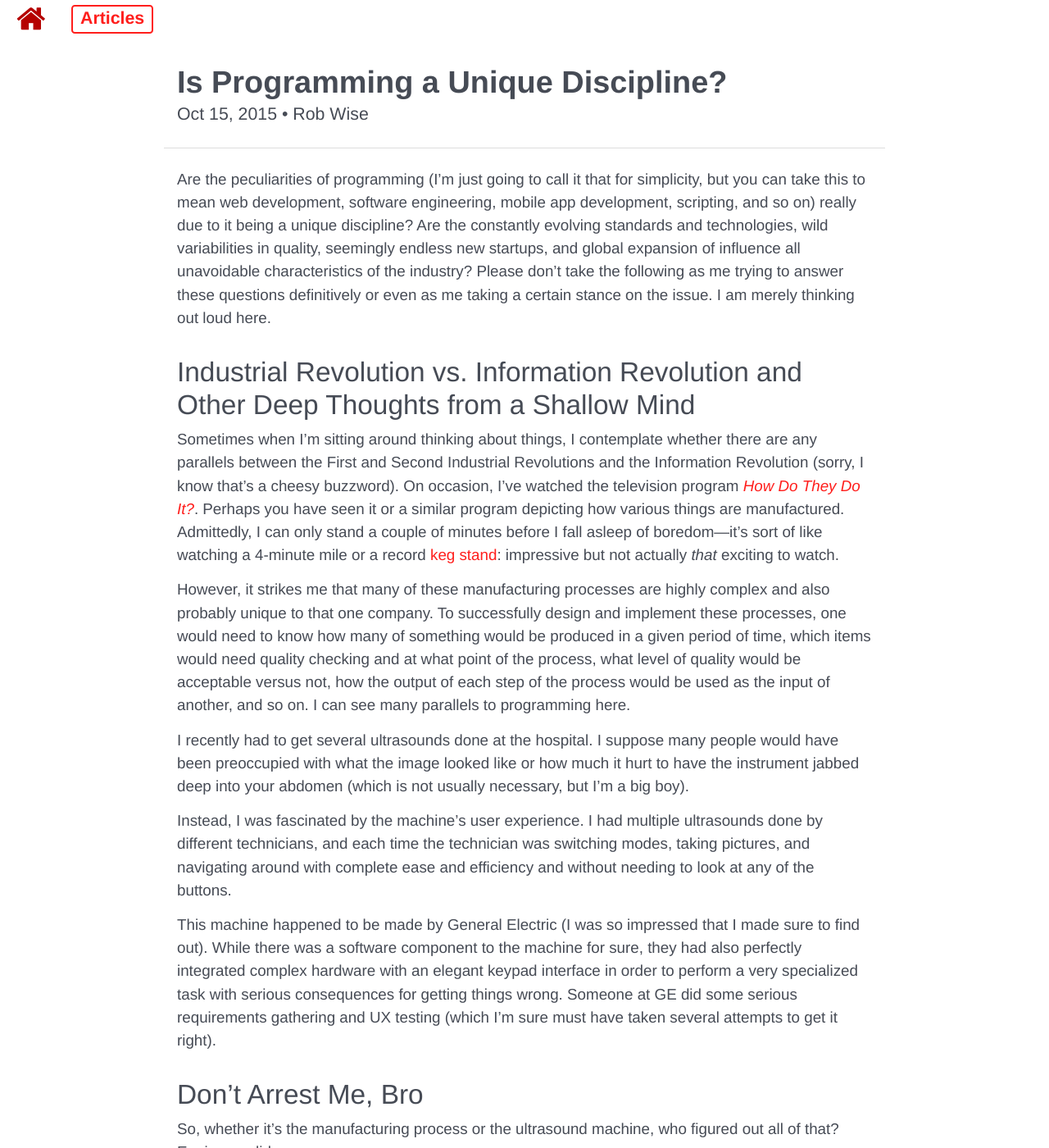
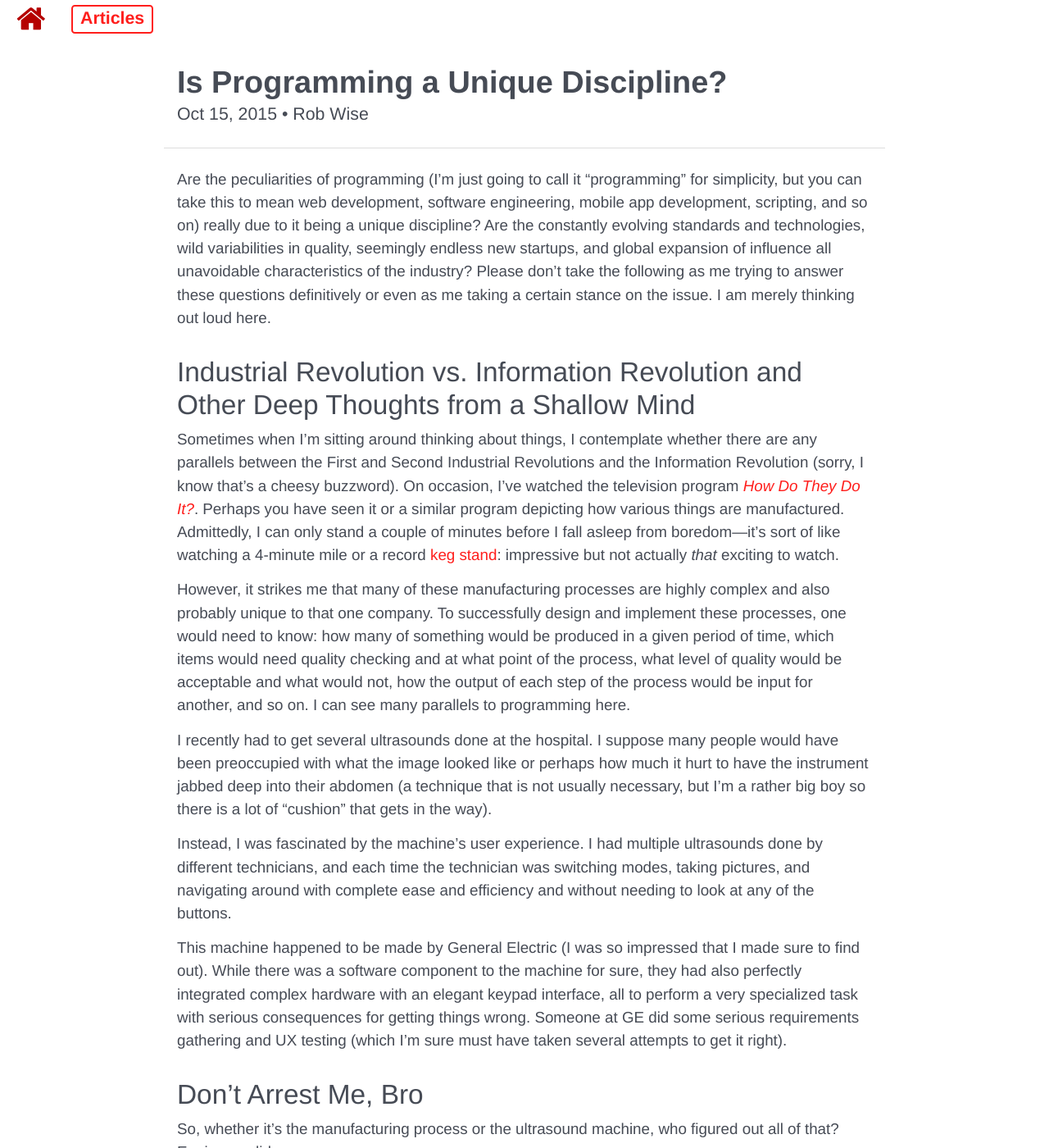
Before and after one commit to robwise/robwise.github.io, a Jekyll site: the page built from _posts/2015-10-15-is-programming-a-unique-discipline.md, in a window 1280 px wide and 1400 px high. Shown: the whole window at 82% size. Built offline with Jekyll 4.4.1, drawn with Linux system fonts in a browser that asks for light colours; nearby versions of some CDN libraries; Markdown is read by kramdown in place of the engine named in the settings; comment, search, counter and statistics services are not loaded; some of the changed text lies outside the part shown.

Commit message:
edit is-programmming-a-unique-discipline.md

```diff
--- a/_posts/2015-10-15-is-programming-a-unique-discipline.md
+++ b/_posts/2015-10-15-is-programming-a-unique-discipline.md
@@ -6,33 +6,33 @@
 published: True
 ---
 
-Are the peculiarities of programming (I'm just going to call it that for simplicity, but you can take this to mean web development, software engineering, mobile app development, scripting, and so on) really due to it being a unique discipline? Are the constantly evolving standards and technologies, wild variabilities in quality, seemingly endless new startups, and global expansion of influence all unavoidable characteristics of the industry? Please don't take the following as me trying to answer these questions definitively or even as me taking a certain stance on the issue. I am merely thinking out loud here.
+Are the peculiarities of programming (I'm just going to call it "programming" for simplicity, but you can take this to mean web development, software engineering, mobile app development, scripting, and so on) really due to it being a unique discipline? Are the constantly evolving standards and technologies, wild variabilities in quality, seemingly endless new startups, and global expansion of influence all unavoidable characteristics of the industry? Please don't take the following as me trying to answer these questions definitively or even as me taking a certain stance on the issue. I am merely thinking out loud here.
 
 ## Industrial Revolution vs. Information Revolution and Other Deep Thoughts from a Shallow Mind
-Sometimes when I'm sitting around thinking about things, I contemplate whether there are any parallels between the First and Second Industrial Revolutions and the Information Revolution (sorry, I know that's a cheesy buzzword). On occasion, I've watched the television program [*How Do They Do It?*][how-do-they-do-it]. Perhaps you have seen it or a similar program depicting how various things are manufactured. Admittedly, I can only stand a couple of minutes before I fall asleep of boredom&mdash;it's sort of like watching a 4-minute mile or a record [keg stand][keg-stand]: impressive but not actually *that* exciting to watch.
+Sometimes when I'm sitting around thinking about things, I contemplate whether there are any parallels between the First and Second Industrial Revolutions and the Information Revolution (sorry, I know that's a cheesy buzzword). On occasion, I've watched the television program [*How Do They Do It?*][how-do-they-do-it]. Perhaps you have seen it or a similar program depicting how various things are manufactured. Admittedly, I can only stand a couple of minutes before I fall asleep from boredom&mdash;it's sort of like watching a 4-minute mile or a record [keg stand][keg-stand]: impressive but not actually *that* exciting to watch.
 
-However, it strikes me that many of these manufacturing processes are highly complex and also probably unique to that one company. To successfully design and implement these processes, one would need to know how many of something would be produced in a given period of time, which items would need quality checking and at what point of the process, what level of quality would be acceptable versus not, how the output of each step of the process would be used as the input of another, and so on. I can see many parallels to programming here.
+However, it strikes me that many of these manufacturing processes are highly complex and also probably unique to that one company. To successfully design and implement these processes, one would need to know: how many of something would be produced in a given period of time, which items would need quality checking and at what point of the process, what level of quality would be acceptable and what would not, how the output of each step of the process would be input for another, and so on. I can see many parallels to programming here.
 
-I recently had to get several ultrasounds done at the hospital. I suppose many people would have been preoccupied with what the image looked like or how much it hurt to have the instrument jabbed deep into your abdomen (which is not usually necessary, but I'm a big boy).
+I recently had to get several ultrasounds done at the hospital. I suppose many people would have been preoccupied with what the image looked like or perhaps how much it hurt to have the instrument jabbed deep into their abdomen (a technique that is not usually necessary, but I'm a rather big boy so there is a lot of "cushion" that gets in the way).
 
 Instead, I was fascinated by the machine's user experience. I had multiple ultrasounds done by different technicians, and each time the technician was switching modes, taking pictures, and navigating around with complete ease and efficiency and without needing to look at any of the buttons.
 
-This machine happened to be made by General Electric (I was so impressed that I made sure to find out). While there was a software component to the machine for sure, they had also perfectly integrated complex hardware with an elegant keypad interface in order to perform a very specialized task with serious consequences for getting things wrong. Someone at GE did some serious requirements gathering and UX testing (which I'm sure must have taken several attempts to get it right).
+This machine happened to be made by General Electric (I was so impressed that I made sure to find out). While there was a software component to the machine for sure, they had also perfectly integrated complex hardware with an elegant keypad interface, all to perform a very specialized task with serious consequences for getting things wrong. Someone at GE did some serious requirements gathering and UX testing (which I'm sure must have taken several attempts to get it right).
 
 ## Don't Arrest Me, Bro
 So, whether it's the manufacturing process or the ultrasound machine, who figured out all of that? Engineers did.
 
-Some believe that it's incorrect, disingenuous, or even [illegal][engineer-illegal] for developers to refer to themselves as "software engineers." Because there is ambiguity and a creative aspect to programming, they say, programming is different than engineering. But, whether the task is engineering a manufacturing process, a medical device, an aircraft, a building, a bridge, or even a circuit board, there is no one best way to do it (although some designs and implementations are better than others), and aesthetics are often an important criteria.
+Some believe that it's incorrect, disingenuous, or even [illegal][engineer-illegal] for developers to refer to themselves as "software engineers." Because there is ambiguity and a creative aspect to programming, they say, programming is different than engineering. In response to the ambiguity argument, remember that whether the task is engineering a manufacturing process, a medical device, an aircraft, a building, a bridge, or even a circuit board, there is no one best way to do it (although some designs and implementations are better than others). As for the creativity aspect, aesthetics are often an important criteria in engineering, and I think most engineers would be insulted to be told that their industry didn't require creativity.
 
-## Why Engineering and Programming are Different...for now...or maybe not...</small>
+## Why Engineering and Programming are Different...for now...or maybe not...
 Why, then, do engineers get it right while programmers get it wrong? One answer is: they don't! Traditional engineering projects can still get it wrong for the same reasons that developers get it wrong: missing deadlines, going over budget, mis-communicating requirements, etc. Calling something engineering doesn't preclude these types of problems.
 
-Of course, the failure rates in programming [are generally much higher than those of traditional engineering disciplines][failure-rates]. But, is that because programming is incompatible with engineering, or rather that programming hasn't had as much time to evolve? The Second Industrial Revolution began in the mid-1800s, but Ford didn't invent the assembly line until 1913. It has since been over a hundred years, and companies seeking ever-greater efficiencies and profits have studied, refined, and improved upon these techniques. Engineering marvels like the [Large Hadron Collider][large-hadron-collider] are a reality.
+Of course, the failure rates in programming [are generally much higher than those of traditional engineering disciplines][failure-rates]. But, is that because programming is incompatible with engineering, or rather that programming hasn't had as much time to evolve? The Second Industrial Revolution began in the mid-1800s, but Ford didn't invent the assembly line until 1913. It has since been over a hundred years, and companies seeking ever-greater efficiencies and profits have studied, refined, and improved upon these techniques. Engineering marvels like the [Large Hadron Collider][large-hadron-collider] are today's reality.
 
-I don't think developers have reached that level of maturity in the industry yet, although there are plenty of examples of progress and evolution. We've explored the different paradigms of procedural versus object-oriented versus functional programming. We've identified  ways to make code more readable and maintainable. We've explored the efficacy of large, upfront requirements-gathering processes ([Waterfall][waterfall]) versus flexible, continuous-requirements approaches ([Agile][agile]). In fact, Agile, which most people associate with the information systems sector, may owe some of its origins to traditional engineering disciplines and can be just as [useful in those contexts][agile-car-development].
+I don't think developers have reached this level of maturity in the industry yet, although there are plenty of examples of progress and evolution. We've explored the different paradigms of procedural versus object-oriented versus functional programming. We've identified  ways to make code more readable and maintainable. We've explored the efficacy of large, upfront requirements-gathering processes ([Waterfall][waterfall]) versus flexible, continuous-requirements approaches ([Agile][agile]). In fact, Agile, which most people associate with the information systems sector, may owe some of its origins to traditional engineering disciplines and can be just as [useful in those contexts][agile-car-development].
 
-## Deep Thoughts
-Will programming in the future ever become just another traditional engineering discipline? Will the rate of rapid advances and paradigm shifts slow down? Certainly the current rate of advances in the web development world, especially when it comes to the myriad of new JavaScript libraries and frameworks, seems to be, if anything, speeding *up*.
+## More Deep Thoughts
+Will programming in the future ever become just another traditional engineering discipline? Will the rate of rapid advances and paradigm shifts slow down? Certainly the current rate of advances in the web development world, especially when it comes to the myriad of new JavaScript libraries and frameworks, seems to be, if anything, *speeding up*.
 
 However, I was inspired to write this article after reading one of Avdi Grimm's blog posts entitled ["Programming in a Mad Max Wasteland"][avdi-mad-max] that takes a higher-level perspective. Avdi argues that the majority of new programming languages today are actually refinements or cobbled-together reuses of older languages&mdash;something he compares to the characters of the [Mad Max movies][mad-max] and their reliance on salvaging cars and other resources from a more productive era.
 
```
